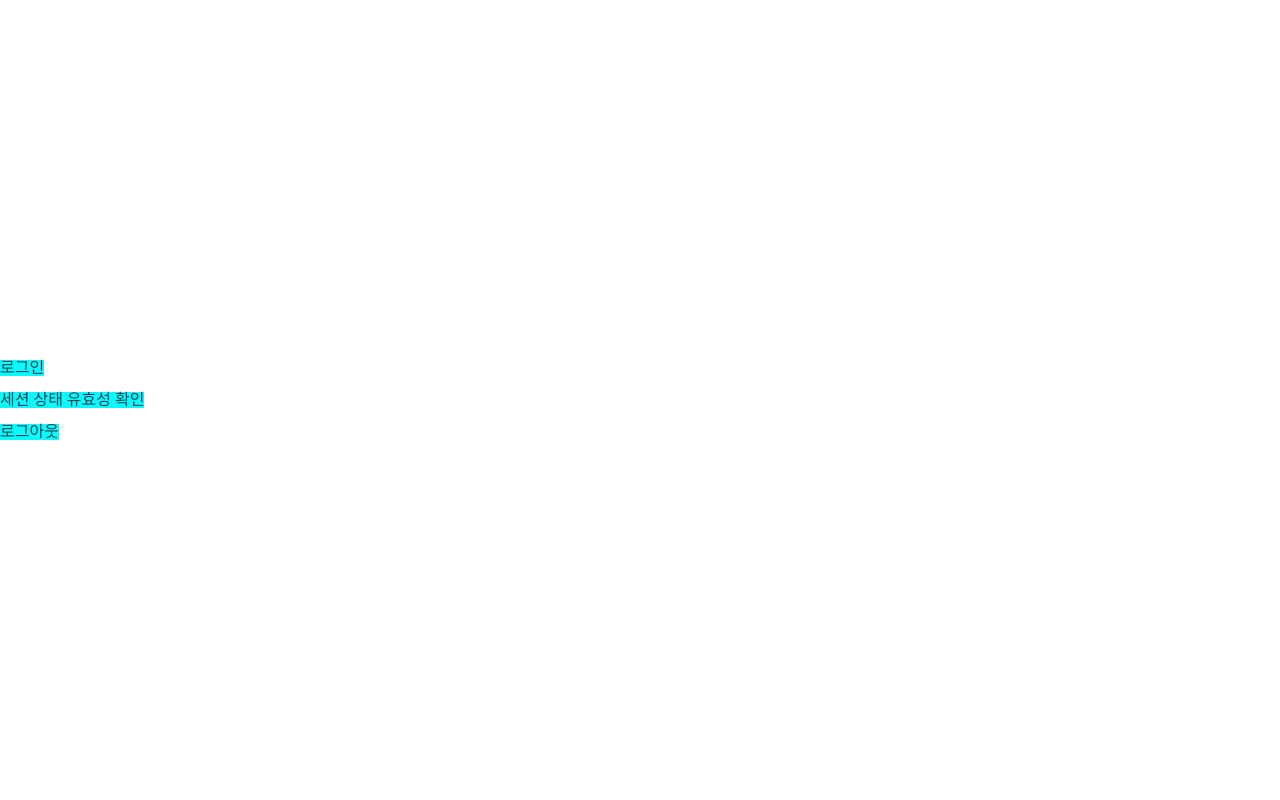
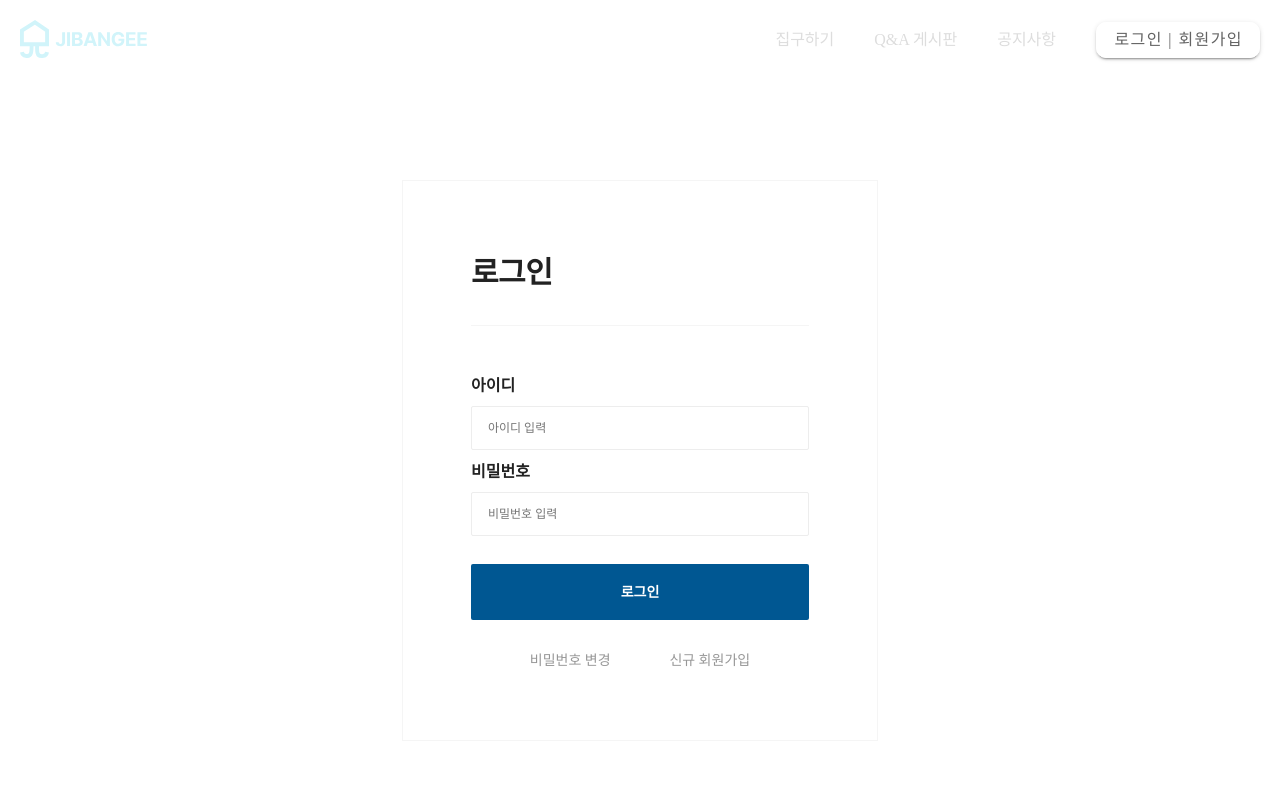
Before and after one commit to jiyoungit/jibangyi-fe, a Vue app in the folder front/: page /login in a window 1280 px wide. Shown: the top 800 px of the page. Built offline with nearby package versions, Linux system fonts and the light colour scheme; no server answers; a web font is replaced by a local one.

Commit message:
feat: front - user login

```diff
--- a/front/src/App.vue
+++ b/front/src/App.vue
@@ -7,12 +7,11 @@ import userTest from './components/test/userTest.vue';
 
 <template>
   <div id="app">
-    <userTest />
-    <!-- <div class="container">
+    <div class="container">
       <Header />
       <router-view />
       <Footer />
-    </div> -->
+    </div>
   </div>
 </template>
 
--- a/front/src/components/user/UserLogin.vue
+++ b/front/src/components/user/UserLogin.vue
@@ -1,31 +1,35 @@
 <script setup>
-import { ref } from 'vue';
+import { ref } from "vue";
+import { storeToRefs } from "pinia";
+import { useRouter } from "vue-router";
+import { useMemberStore } from "@/stores/member";
+// import { useMenuStore } from "@/stores/menu";
 
-let message = ref('');
-let userid = ref('');
-let userpw = ref('');
+const router = useRouter();
 
-////////////////////// 예외 처리
-// document.querySelector("#btn-mv-join").addEventListener("click", function () {
-// location.href = "${root}/user?action=mvjoin";
-// });
-// document.querySelector("#btn-login").addEventListener("click", function () {
-//   if (!document.querySelector("#userid").value) {
-//     alert("아이디 입력!!");
-//     return;
-//   } else if (!document.querySelector("#userpwd").value) {
-//     alert("비밀번호 입력!!");
-//     return;
-//   } else {
-//     let form = document.querySelector("#form-login");
-//     form.setAttribute("action", "${root}/user");
-//     form.submit();
-//   }
-// });
+const memberStore = useMemberStore();
 
-function userLogin() {
-  console.log('사용자 정보: ', userid, userpw);
-}
+const { isLogin } = storeToRefs(memberStore);
+const { userLogin, getUserInfo } = memberStore;
+// const { changeMenuState } = useMenuStore();
+
+const loginUser = ref({
+  userId: "",
+  userPwd: "",
+});
+
+const login = async () => {
+  await userLogin(loginUser.value);
+  let token = sessionStorage.getItem("accessToken");
+  if (isLogin.value) {
+    getUserInfo(token);
+    // changeMenuState();
+    router.push("/");
+  } else {
+    alert("로그인 실패");
+  }
+};
+
 </script>
 
 <template>
@@ -40,7 +44,7 @@ function userLogin() {
           <div class="input">
             <div>
               <div>
-                <input type="text" name="id" id="id" placeholder="아이디 입력" />
+                <input type="text" name="id" id="id" placeholder="아이디 입력" v-model="loginUser.userId"/>
               </div>
             </div>
           </div>
@@ -52,12 +56,12 @@ function userLogin() {
           <div class="input">
             <div>
               <div>
-                <input type="text" name="id" id="id" placeholder="비밀번호 입력" />
+                <input type="text" name="pw" id="pw" placeholder="비밀번호 입력" v-model="loginUser.userPwd"/>
               </div>
             </div>
           </div>
         </div>
-        <button type="submit">
+        <button type="button" @click="login">
           <span>로그인</span>
         </button>
       </form>
--- a/front/src/stores/member.js
+++ b/front/src/stores/member.js
@@ -89,7 +89,7 @@ export const useMemberStore = defineStore('memberStore', () => {
               isLogin.value = false;
               userInfo.value = null;
               isValidToken.value = false;
-              router.push({ name: 'user-login' });
+              router.push({ name: 'login' });
             },
             (error) => {
               console.error(error);
```
